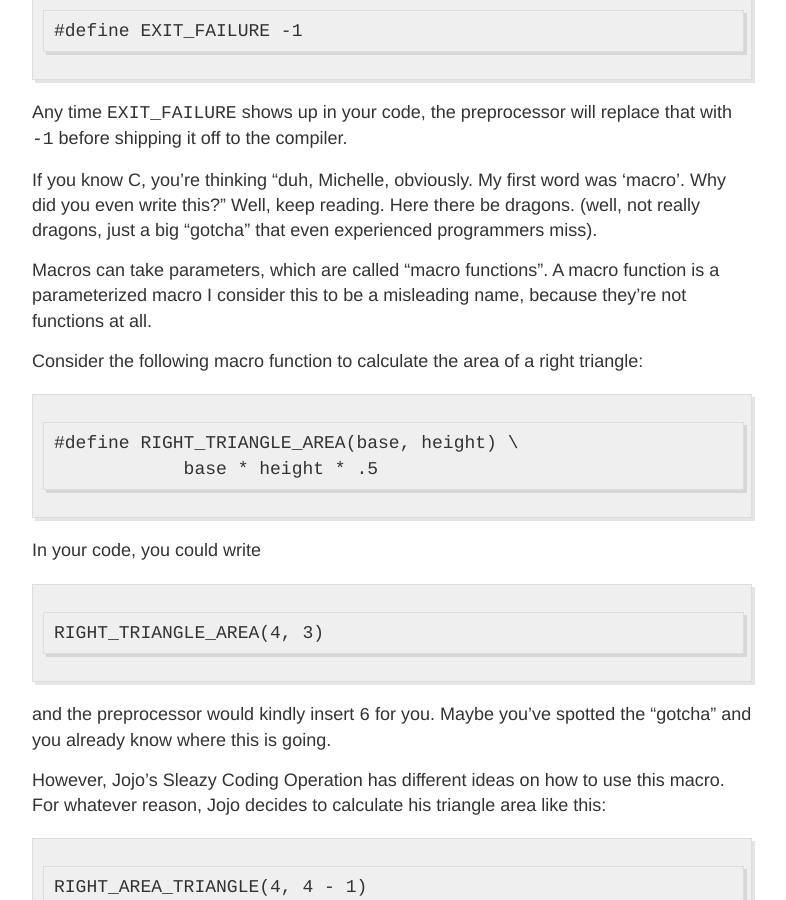
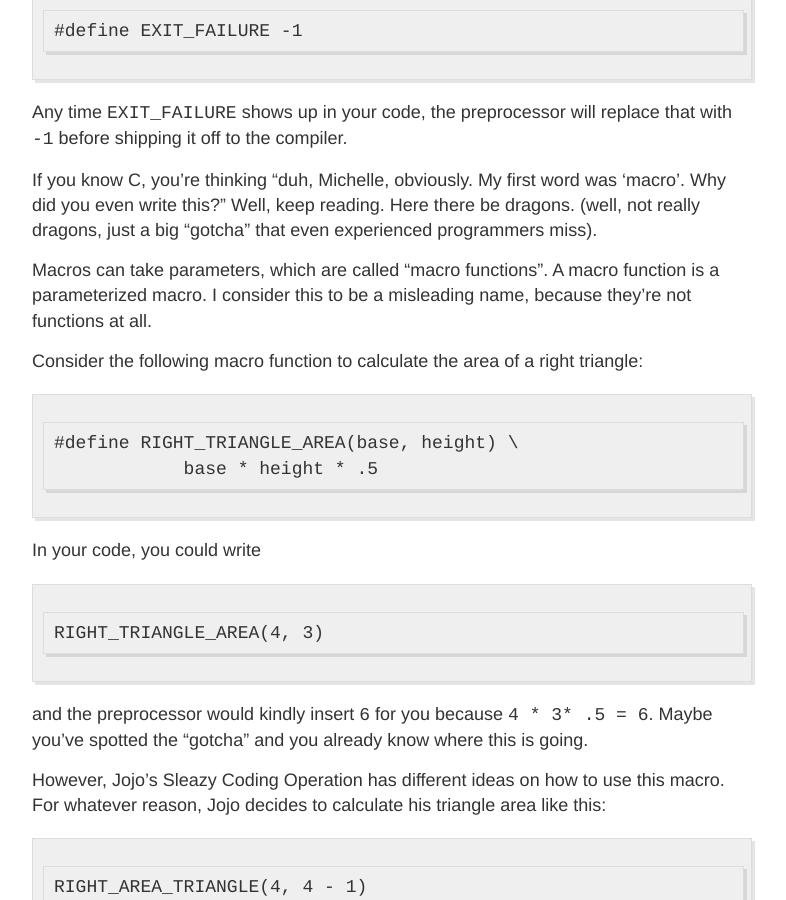
Before and after one commit to mrb113/mrb113.github.io, a Jekyll site: the page built from _posts/2015-12-1-Macros.md, in a window 1280 px wide and 900 px high, scrolled down 638 px. Shown: the whole window, without its empty margins (248-1034 px from the left). Built offline with Jekyll 4.4.1, drawn with Linux system fonts in a browser that asks for light colours; Markdown is read by kramdown in place of the engine named in the settings; comment, search, counter and statistics services are not loaded.

Commit message:
punctuation

````diff
--- a/_posts/2015-12-1-Macros.md
+++ b/_posts/2015-12-1-Macros.md
@@ -18,7 +18,7 @@
 
 If you know C, you're thinking "duh, Michelle, obviously. My first word was 'macro'. Why did you even write this?" Well, keep reading. Here there be dragons. (well, not really dragons, just a big "gotcha" that even experienced programmers miss).
 
-Macros can take parameters, which are called "macro functions". A macro function is a parameterized macro I consider this to be a misleading name, because they're not functions at all.
+Macros can take parameters, which are called "macro functions". A macro function is a parameterized macro. I consider this to be a misleading name, because they're not functions at all.
 
 Consider the following macro function to calculate the area of a right triangle:
 
@@ -33,7 +33,7 @@
 RIGHT_TRIANGLE_AREA(4, 3)
 ```
 
-and the preprocessor would kindly insert `6` for you.
+and the preprocessor would kindly insert `6` for you because `4 * 3* .5 = 6`.
 Maybe you've spotted the "gotcha" and you already know where this is going.
 
 However, Jojo's Sleazy Coding Operation has different ideas on how to use this macro.
````
